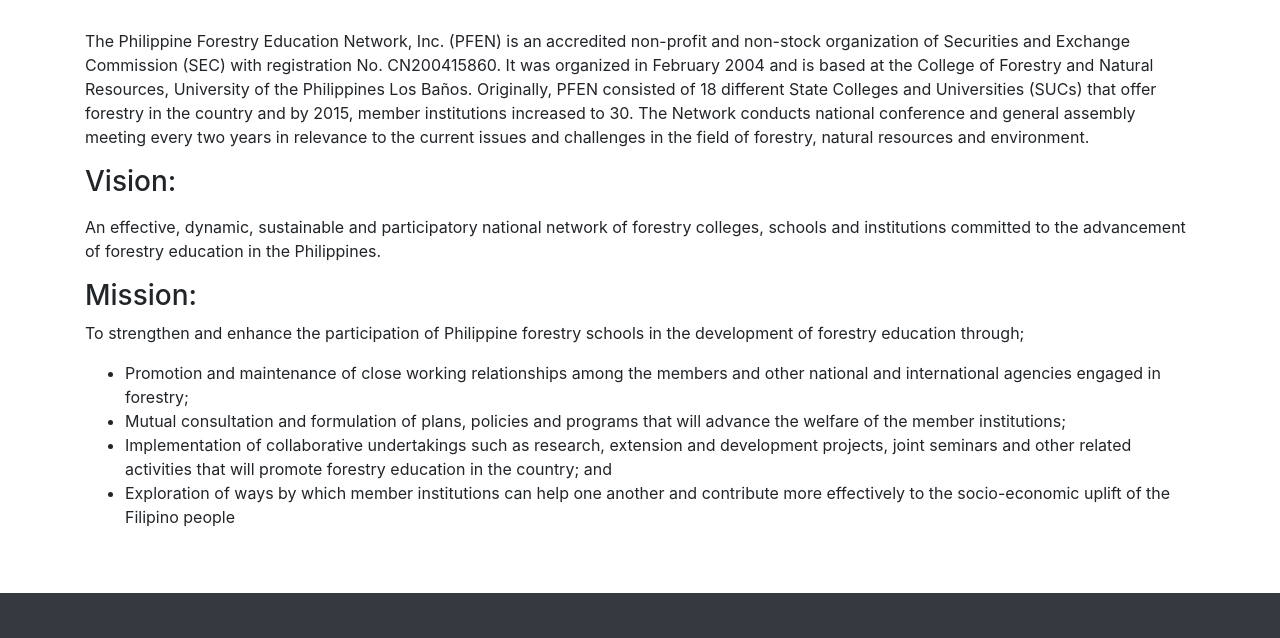
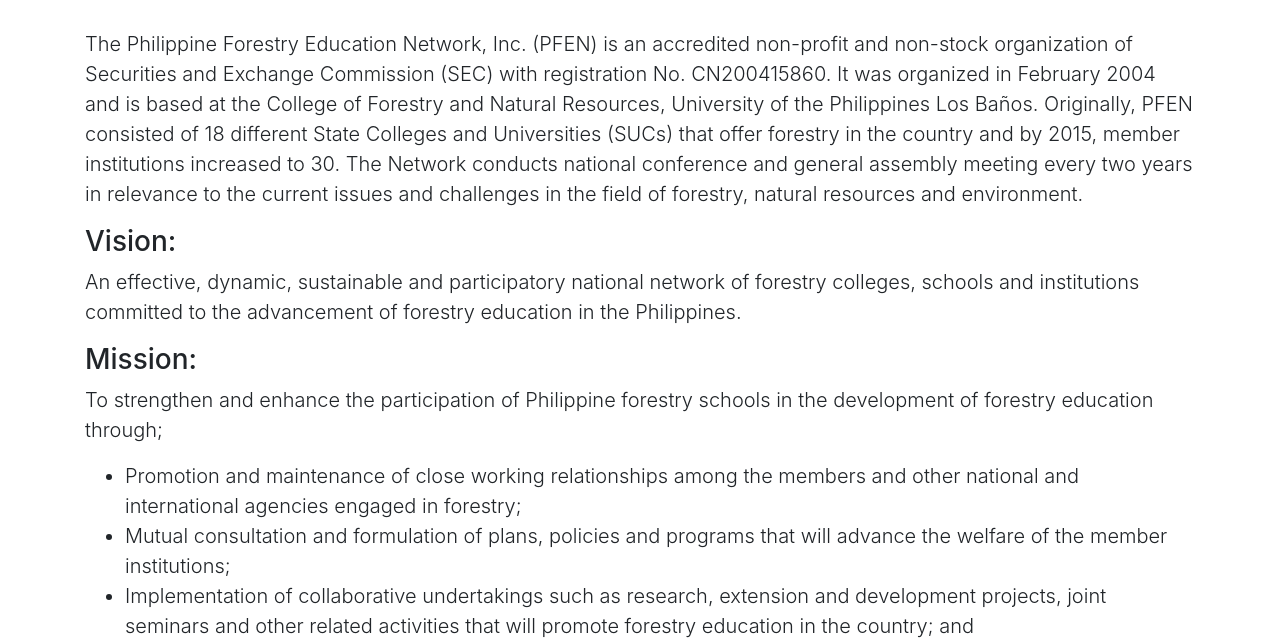
Before and after one commit to ciatph/web-trees, a website: page index.html in a window 1280 px wide. Shown: the part 691-1329 px from the top of the page. Drawn offline with Linux system fonts and the light colour scheme.

Commit message:
Used larger font size.

```diff
--- a/index.html
+++ b/index.html
@@ -96,19 +96,19 @@
     <section class="py-5">
       <div class="container">
         <h1>Philippine Forestry Education Network, Inc.</h1><br>
-        <p>The Philippine Forestry Education Network, Inc. (PFEN) is an accredited non-profit and non-stock organization of Securities and Exchange Commission (SEC) with registration No. CN200415860. It was organized in February 2004 and is based at the College of Forestry and Natural Resources, University of the Philippines Los Baños. Originally, PFEN consisted of 18 different State Colleges and Universities (SUCs) that offer forestry in the country and by 2015, member institutions increased to 30. The Network conducts national conference and general assembly meeting every two years in relevance to the current issues and challenges in the field of forestry, natural resources and environment.</p>
+        <p class="lead">The Philippine Forestry Education Network, Inc. (PFEN) is an accredited non-profit and non-stock organization of Securities and Exchange Commission (SEC) with registration No. CN200415860. It was organized in February 2004 and is based at the College of Forestry and Natural Resources, University of the Philippines Los Baños. Originally, PFEN consisted of 18 different State Colleges and Universities (SUCs) that offer forestry in the country and by 2015, member institutions increased to 30. The Network conducts national conference and general assembly meeting every two years in relevance to the current issues and challenges in the field of forestry, natural resources and environment.</p>
 
         <h3>Vision:</h3>
-        </p>An effective, dynamic, sustainable and participatory national network of forestry colleges, schools and institutions committed to the advancement of forestry education in the Philippines.</p>
+        <p class="lead">An effective, dynamic, sustainable and participatory national network of forestry colleges, schools and institutions committed to the advancement of forestry education in the Philippines.</p>
 
         <h3>Mission:</h3>
-        <p>To strengthen and enhance the participation of Philippine forestry schools in the development of forestry education through;</p>
+        <p class="lead">To strengthen and enhance the participation of Philippine forestry schools in the development of forestry education through;</p>
 
-        <ul>
-        <li>Promotion and maintenance of close working relationships among the members and other national and international agencies engaged in forestry;</li>
-        <li>Mutual consultation and formulation of plans, policies and programs that will advance the welfare of the member institutions;</li>
-        <li>Implementation of collaborative undertakings such as research, extension and development projects, joint seminars and other related activities that will promote forestry education in the country; and</li>
-        <li>Exploration of ways by which member institutions can help one another and contribute more effectively to the socio-economic uplift of the Filipino people</li>
+        <ul class="lead">
+          <li>Promotion and maintenance of close working relationships among the members and other national and international agencies engaged in forestry;</li>
+          <li>Mutual consultation and formulation of plans, policies and programs that will advance the welfare of the member institutions;</li>
+          <li>Implementation of collaborative undertakings such as research, extension and development projects, joint seminars and other related activities that will promote forestry education in the country; and</li>
+          <li>Exploration of ways by which member institutions can help one another and contribute more effectively to the socio-economic uplift of the Filipino people</li>
         </ul>
 
       </div>
```
